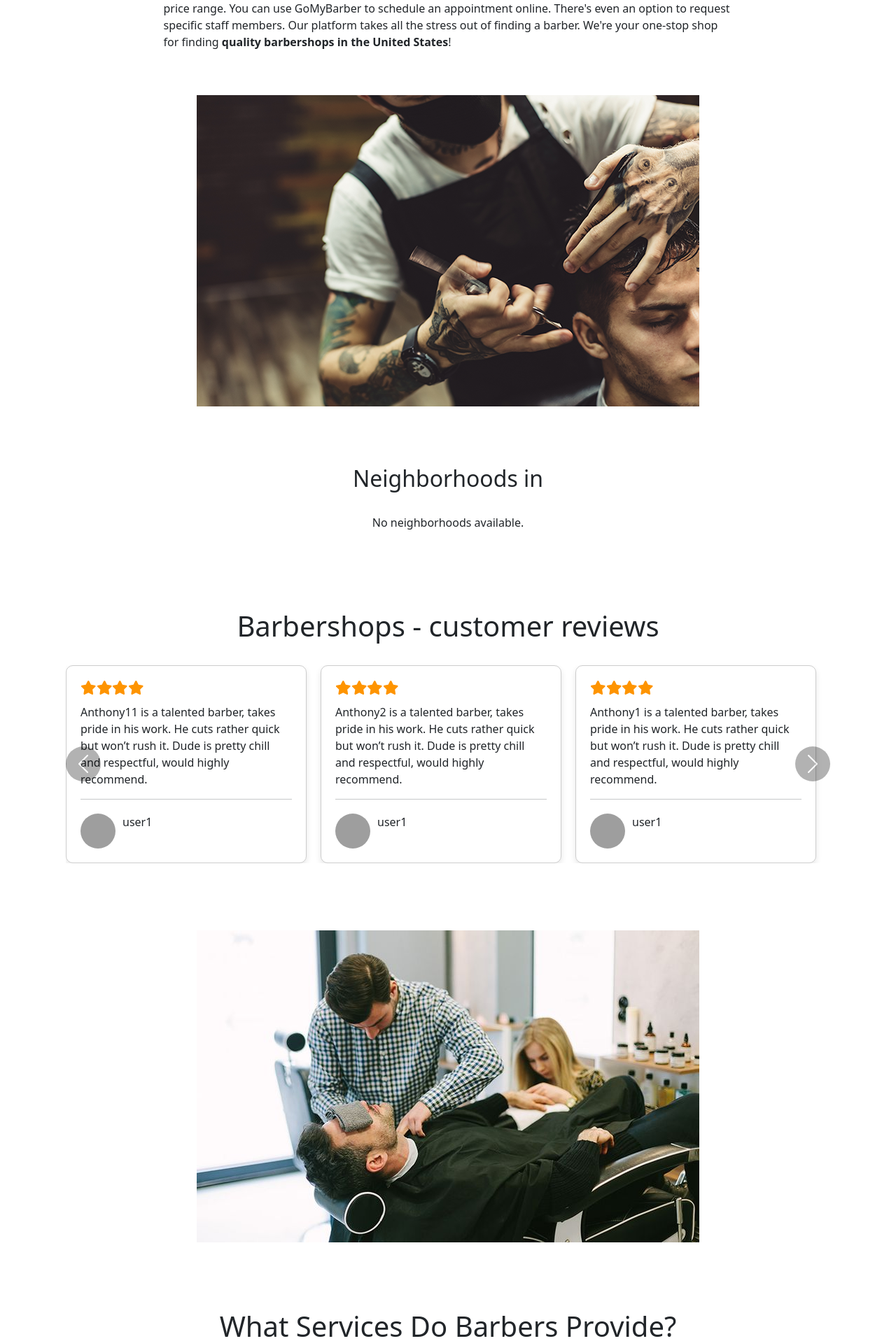
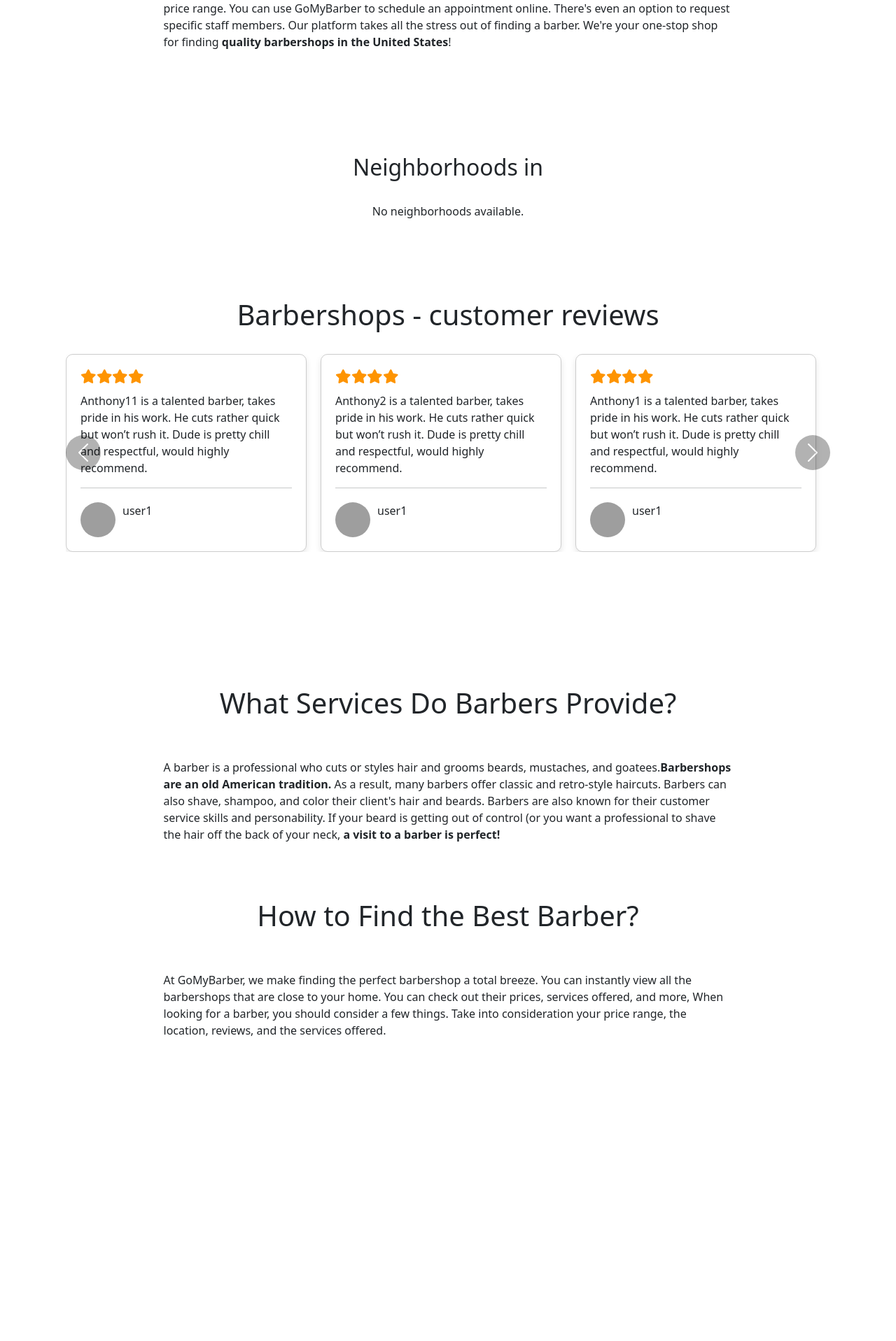
Before and after one commit to ZOUHAIRFGRA/BarberShop_pfe, a React (Create React App) app in the folder Frontend/: page /neighborhoods/1 in a window 1280 px wide. Shown: the part 323-2240 px from the top of the page at 70% size. Built offline with nearby package versions, Linux system fonts and the light colour scheme; grey boxes are pictures that could not be loaded.

Commit message:
Remove unused image tags

```diff
--- a/Frontend/src/pages/NeighborhoodsPage.jsx
+++ b/Frontend/src/pages/NeighborhoodsPage.jsx
@@ -45,11 +45,12 @@ const NeighborhoodsPage = () => {
           </p>
         </div>
         <div className="container text-center w-75 p-5">
-          <img
+          {/* <img
+          className="img-container"
             src="/assets/img1.png"
             alt="Barbershops near you"
             title="Barbershops near you"
-          />
+          /> */}
         </div>
       </section>
 
@@ -64,11 +65,11 @@ const NeighborhoodsPage = () => {
       <section className="about-2 pt-5  ">
 
           <div className="container text-center w-75 py-5 ">
-            <img
+            {/* <img
               src="/assets/img2.jpg"
               alt="Barbershops near you"
               title="Barbershops near you"
-            />
+            /> */}
           </div>
           <div className="container py-5 w-75">
             <h1 className="text-center pb-5 ">
```
